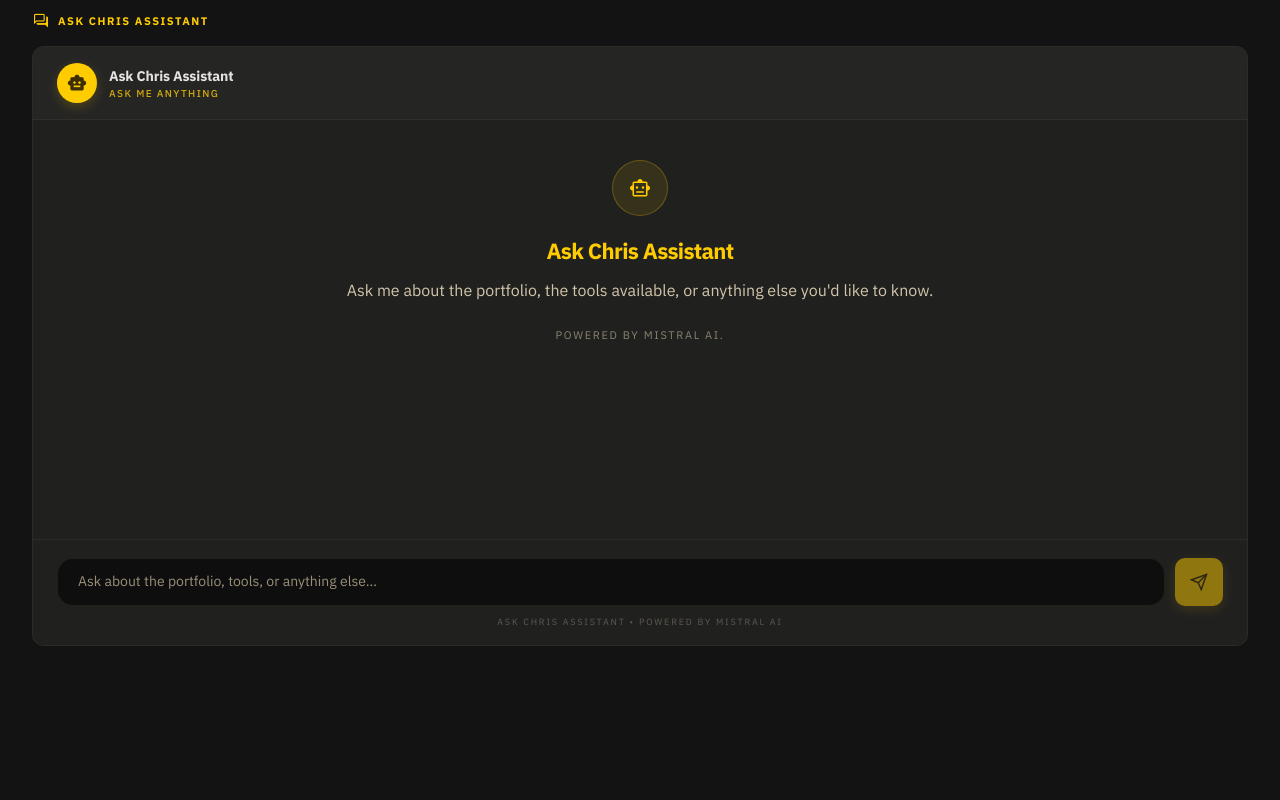
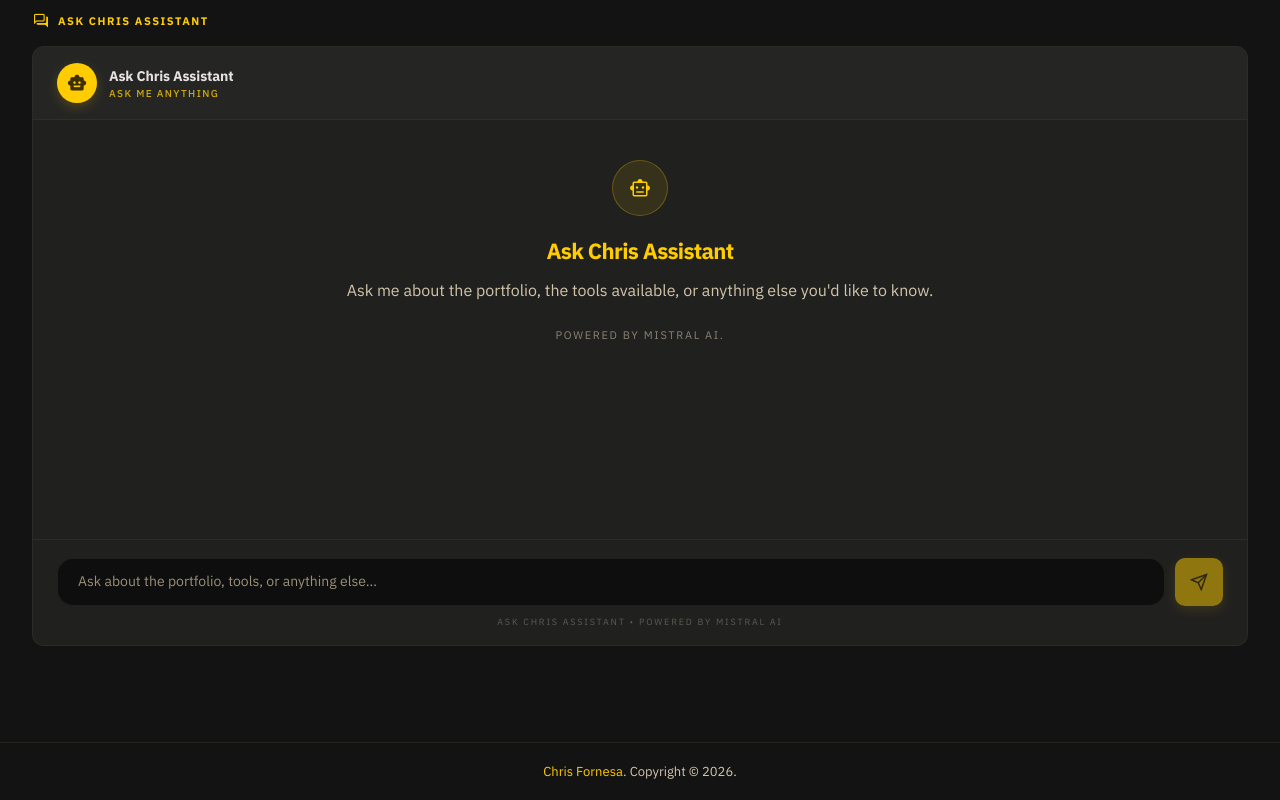
Before and after one commit to cfornesa/node-portfolio, a website: page public/home/index.html in a window 1280 px wide. Shown: the part 390-1190 px from the top of the page. Before the commit the page ends 1132 px from the top, so only its background shows below. Drawn offline with nearby package versions, Linux system fonts and the light colour scheme; files whose address does not match are found by name.

Commit message:
feat: add footer and home link to all pages, and include guide and profile images

```diff
--- a/public/home/index.html
+++ b/public/home/index.html
@@ -24,6 +24,7 @@
                 <a href="/resume" class="nav-link">Resume Editor</a>
                 <a href="/art" class="nav-link">Art Inspiration</a>
                 <a href="/tanaga" class="nav-link">Tanaga Agent</a>
+                <a href="/" class="nav-link">Home</a>
             </nav>
             <button id="clearBtn" class="clear-btn" style="display: none;">
                 <span class="material-symbols-outlined">delete</span>
@@ -145,5 +146,8 @@
     </main>
 
     <script src="/home/script.js"></script>
+  <footer class="app-footer">
+    <a href="https://cfornesa.com">Chris Fornesa</a>. Copyright &copy; 2026.
+  </footer>
 </body>
 </html>
--- a/public/styles.css
+++ b/public/styles.css
@@ -784,3 +784,22 @@ a:hover { opacity: 0.75; }
     .build-form { padding: 1.25rem; }
     .preferences-bar { gap: 0.5rem; }
 }
+
+/* Footer */
+.app-footer {
+    text-align: center;
+    padding: 1.25rem 1.5rem;
+    font-size: 0.8125rem;
+    color: var(--on-surface-variant);
+    border-top: 1px solid var(--outline-variant);
+    background: var(--surface);
+}
+
+.app-footer a {
+    color: var(--primary);
+    text-decoration: none;
+}
+
+.app-footer a:hover {
+    text-decoration: underline;
+}
```
Also changed, not shown: public/art/index.html (+4 -0 lines), public/resume/index.html (+4 -0 lines), public/tanaga/index.html (+4 -0 lines), public/guide.png (added), public/profile.JPG (added).
